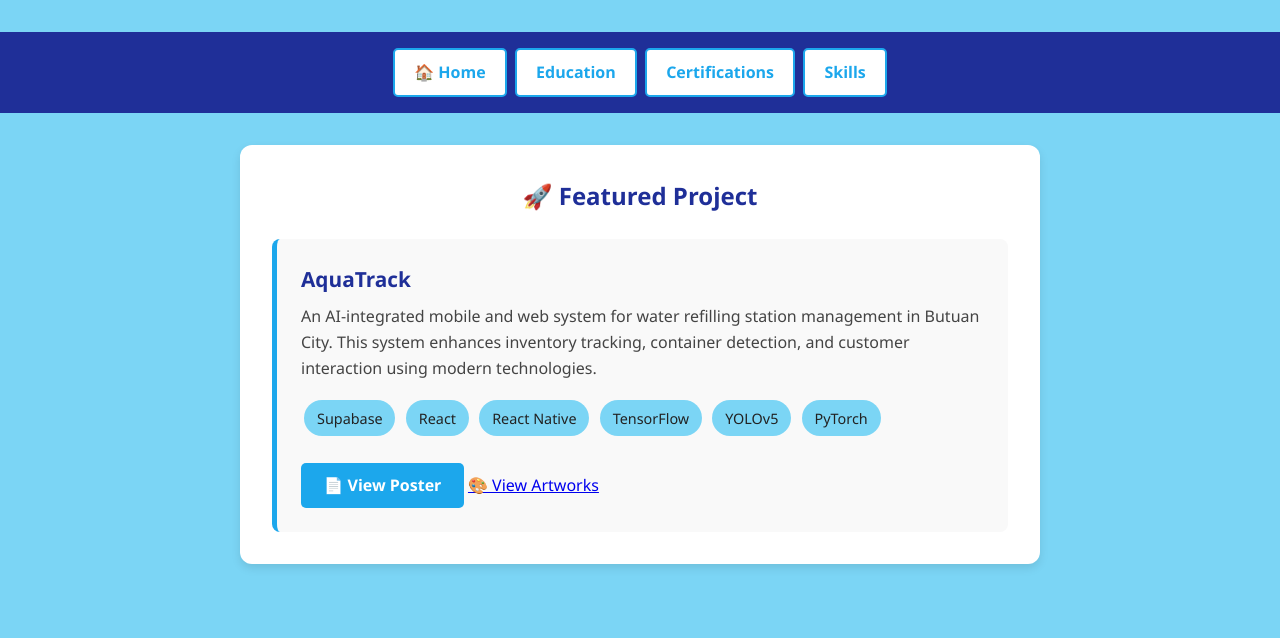
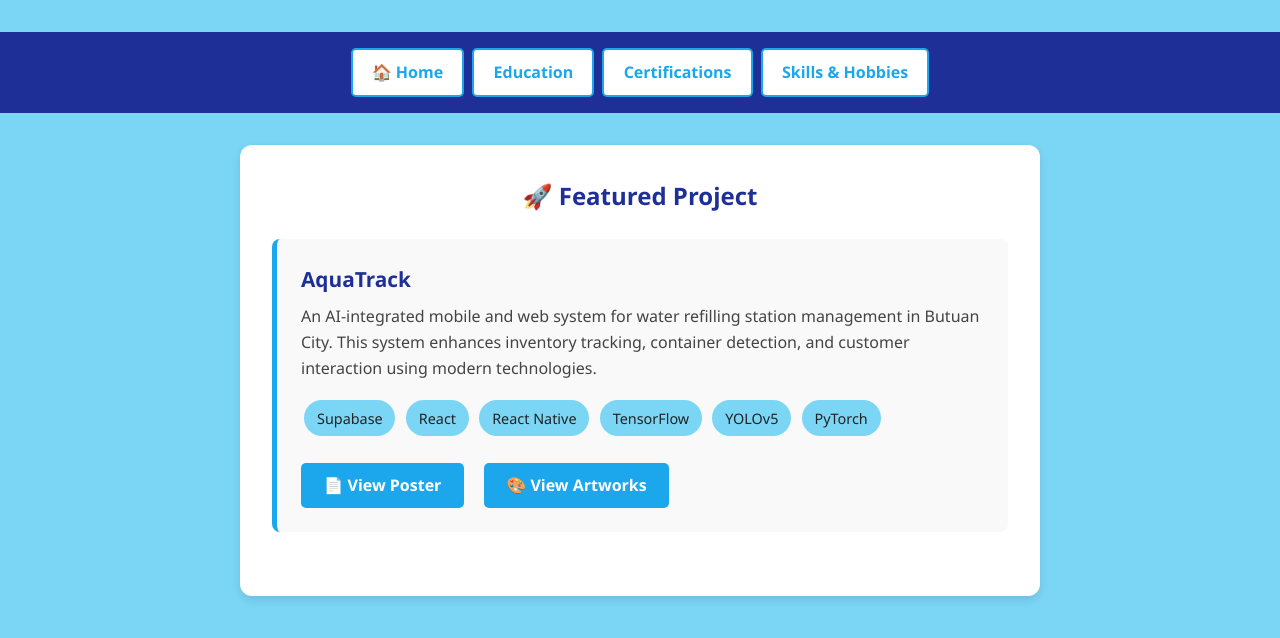
Before and after one commit to Edmercodes/Portfolio., a plain HTML site: page project.html in a window 1280 px wide. Drawn offline with Linux system fonts and the light colour scheme.

Commit message:
project.html

```diff
--- a/project.html
+++ b/project.html
@@ -57,6 +57,7 @@
       padding: 1.5rem;
       border-left: 5px solid var(--blue-4);
       border-radius: 8px;
+      margin-bottom: 2rem;
     }
 
     .project-box h3 {
@@ -84,7 +85,8 @@
       font-size: 0.9rem;
     }
 
-    .poster-button {
+    .poster-button,
+    .art-button {
       margin-top: 1.5rem;
       display: inline-block;
       background-color: var(--blue-4);
@@ -94,9 +96,11 @@
       text-decoration: none;
       font-weight: bold;
       transition: 0.3s;
+      margin-right: 1rem;
     }
 
-    .poster-button:hover {
+    .poster-button:hover,
+    .art-button:hover {
       background-color: var(--blue-5);
     }
 
@@ -118,7 +122,7 @@
     <a href="index.html">🏠 Home</a>
     <a href="education.html">Education</a>
     <a href="certifications.html">Certifications</a>
-    <a href="skills.html">Skills</a>
+    <a href="skills.html">Skills & Hobbies</a>
   </div>
 
   <section class="project-container">
```
